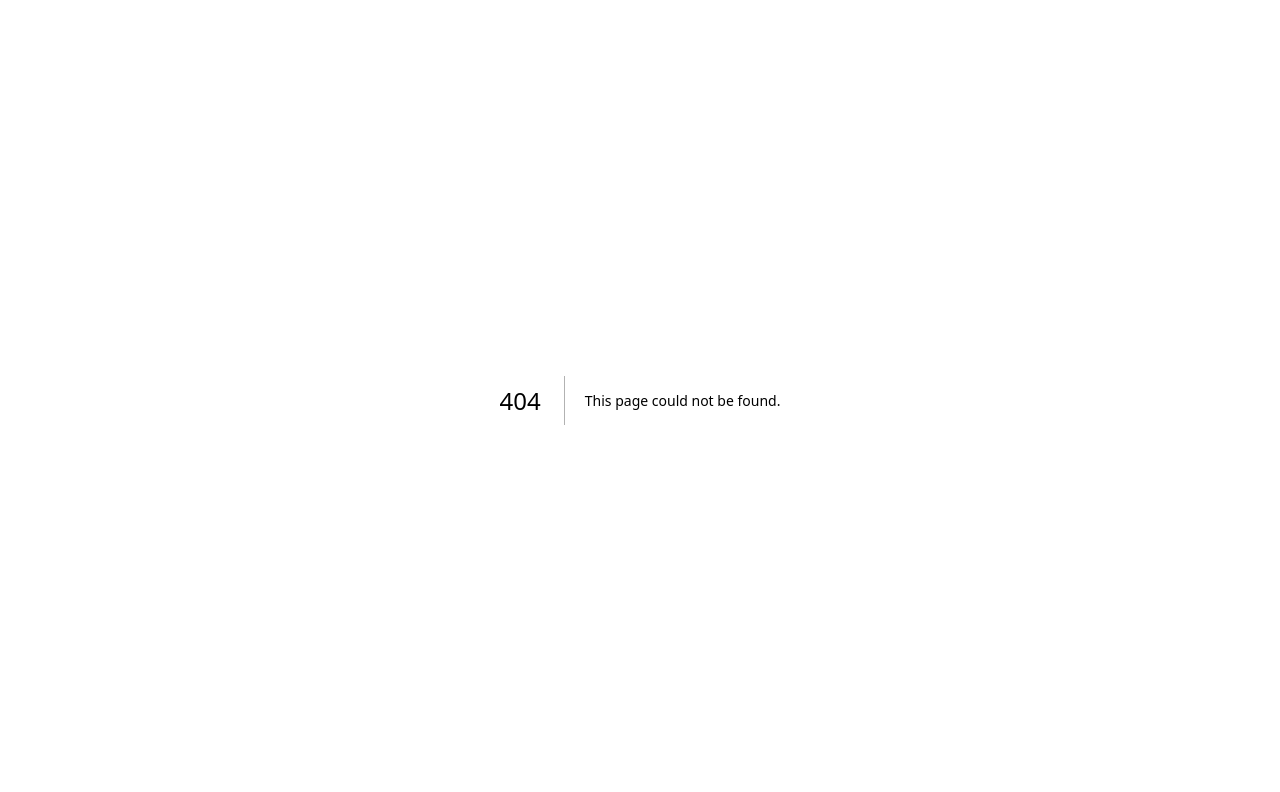
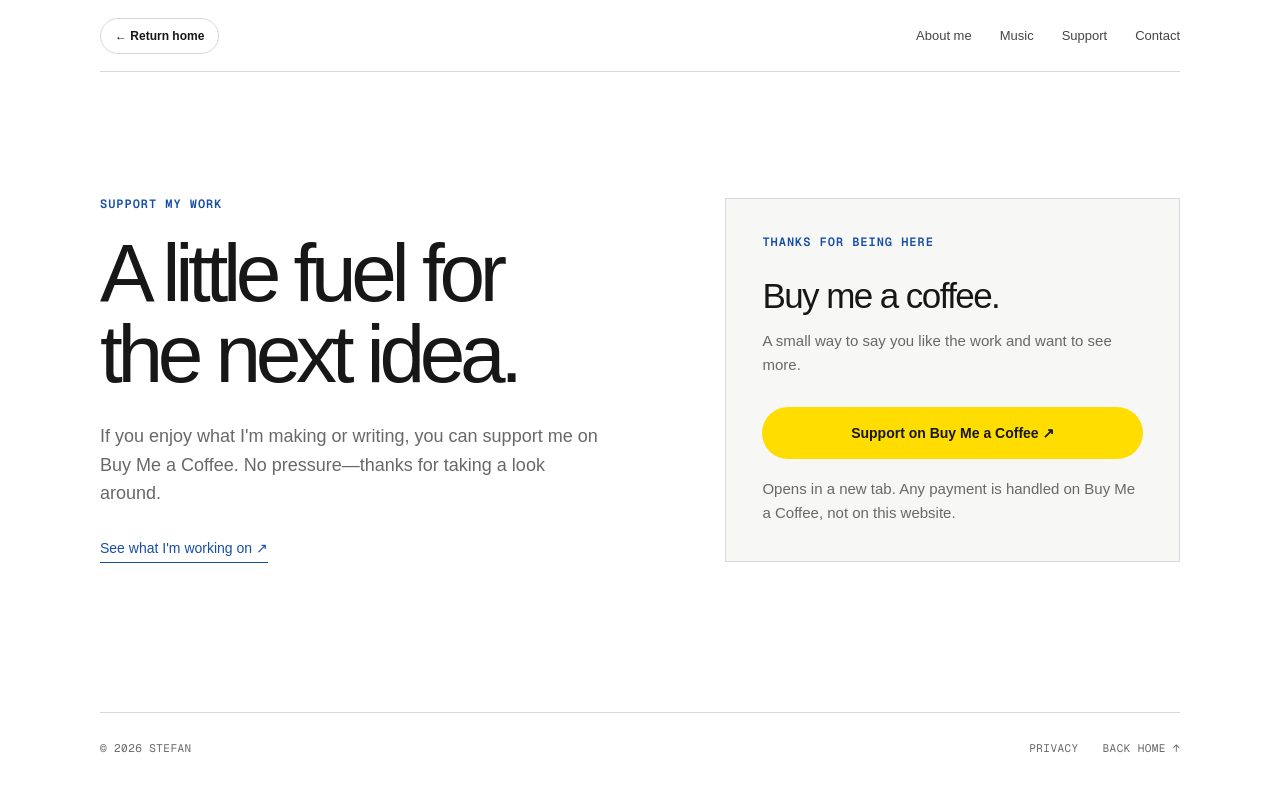
Before and after one commit to WHYDOESTHISWORLDEXIST/stefan-portfolio, a Next.js app: page /support in a window 1280 px wide. Before the commit this address had no page. Shown: the top 792 px of the page. Built offline with nearby package versions, Linux system fonts and the light colour scheme.

Commit message:
Add Buy Me a Coffee support page

```diff
--- a/app/about/page.tsx
+++ b/app/about/page.tsx
@@ -31,7 +31,7 @@ export default function AboutPage() {
     <main id="top" className="aboutPage">
       <nav className="nav shell" aria-label="Main navigation">
         <a className="returnButton" href="/">← Return home</a>
-        <div className="navLinks"><a href="#education">Education</a><a href="#currently">Currently</a><a href="/contact">Contact</a></div>
+        <div className="navLinks"><a href="#education">Education</a><a href="#currently">Currently</a><a href="/support">Support</a><a href="/contact">Contact</a></div>
       </nav>
 
       <header className="aboutHero shell">
--- a/app/contact/page.tsx
+++ b/app/contact/page.tsx
@@ -10,7 +10,7 @@ export default function ContactPage() {
     <main className="contactPage" id="top">
       <nav className="nav shell" aria-label="Main navigation">
         <a className="returnButton" href="/">← Return home</a>
-        <div className="navLinks"><a href="/about">About me</a><a href="/music">Music</a><a href="mailto:stefan.cutler@gmail.com">Email</a></div>
+        <div className="navLinks"><a href="/about">About me</a><a href="/music">Music</a><a href="/support">Support</a><a href="mailto:stefan.cutler@gmail.com">Email</a></div>
       </nav>
       <section className="contactLayout shell">
         <div className="contactIntro">
--- a/app/globals.css
+++ b/app/globals.css
@@ -102,4 +102,19 @@ a { color:inherit; text-decoration:none; }
   .intro { font-size:20px; }
   .contact h2 { font-size:39px; }
 }
+.supportLayout { display:grid; grid-template-columns:minmax(0,1.2fr) minmax(0,1fr); gap:80px; align-items:center; padding:116px 0 140px; min-height:calc(100vh - 160px); }
+.supportIntro h1 { margin:22px 0 28px; font-size:clamp(52px,6.5vw,82px); line-height:.98; letter-spacing:-.065em; }
+.supportIntro>p:not(.kicker) { margin:0 0 28px; max-width:500px; font-size:18px; line-height:1.6; color:var(--muted); }
+.supportCard { padding:36px; background:var(--paper); border:1px solid var(--line); }
+.supportCard h2 { margin:28px 0 14px; font-size:35px; line-height:1.1; letter-spacing:-.045em; }
+.supportCard>p:not(.kicker) { color:var(--muted); font-size:15px; line-height:1.6; }
+.coffeeButton { display:flex; align-items:center; justify-content:center; min-height:52px; margin-top:30px; padding:14px 18px; border-radius:999px; background:#ffdd00; color:#171717; font-size:14px; font-weight:600; text-align:center; }
+.coffeeButton:hover { background:#f0cf00; }
+.coffeeButton:focus-visible { outline:3px solid var(--accent); outline-offset:4px; }
+.supportCard>.supportNote { font-size:12px; margin:18px 0 0; }
+@media (max-width:760px) {
+  .supportLayout { grid-template-columns:minmax(0,1fr); gap:42px; padding:72px 0 88px; min-height:0; }
+  .supportIntro h1 { font-size:clamp(48px,13vw,72px); }
+  .supportCard { padding:28px 22px; }
+}
 @media (prefers-reduced-motion:reduce){html{scroll-behavior:auto}}
--- a/app/music/page.tsx
+++ b/app/music/page.tsx
@@ -17,7 +17,7 @@ export default function MusicPage() {
     <main id="top" className="musicPage">
       <nav className="nav shell" aria-label="Main navigation">
         <a className="returnButton" href="/">← Return home</a>
-        <div className="navLinks"><a href="/about">About me</a><a href="#playlists">Playlists</a><a href="/contact">Contact</a></div>
+        <div className="navLinks"><a href="/about">About me</a><a href="#playlists">Playlists</a><a href="/support">Support</a><a href="/contact">Contact</a></div>
       </nav>
 
       <header className="musicHero shell">
--- a/app/page.tsx
+++ b/app/page.tsx
@@ -24,7 +24,7 @@ export default function Home() {
     <main id="top">
       <nav className="nav shell" aria-label="Main navigation">
         <a className="wordmark" href="#top">Stefan</a>
-        <div className="navLinks"><a href="/about">About me</a><a href="/music">Music</a><a href="/contact">Contact</a></div>
+        <div className="navLinks"><a href="/about">About me</a><a href="/music">Music</a><a href="/support">Support</a><a href="/contact">Contact</a></div>
       </nav>
       <div className="topicBar" aria-label="Portfolio topics">
         <div className="shell topicBarInner">
--- a/app/privacy/page.tsx
+++ b/app/privacy/page.tsx
@@ -8,7 +8,7 @@ export default function PrivacyPage() {
     <main className="privacyPage" id="top">
       <nav className="nav shell" aria-label="Main navigation">
         <a className="returnButton" href="/">← Return home</a>
-        <div className="navLinks"><a href="/about">About me</a><a href="/music">Music</a><a href="/contact">Contact</a></div>
+        <div className="navLinks"><a href="/about">About me</a><a href="/music">Music</a><a href="/support">Support</a><a href="/contact">Contact</a></div>
       </nav>
 
       <header className="privacyHero shell">
--- /dev/null
+++ b/app/support/page.tsx
@@ -0,0 +1,31 @@
+export const metadata = {
+  title: 'Support — Stefan',
+  description: 'Support Stefan’s projects and writing on Buy Me a Coffee.',
+};
+
+export default function SupportPage() {
+  return (
+    <main className="supportPage" id="top">
+      <nav className="nav shell" aria-label="Main navigation">
+        <a className="returnButton" href="/">← Return home</a>
+        <div className="navLinks"><a href="/about">About me</a><a href="/music">Music</a><a href="/support" aria-current="page">Support</a><a href="/contact">Contact</a></div>
+      </nav>
+      <section className="supportLayout shell">
+        <header className="supportIntro">
+          <p className="kicker">Support my work</p>
+          <h1>A little fuel for<br />the next idea.</h1>
+          <p>If you enjoy what I&apos;m making or writing, you can support me on Buy Me a Coffee. No pressure—thanks for taking a look around.</p>
+          <a className="textLink" href="/#projects">See what I&apos;m working on ↗</a>
+        </header>
+        <div className="supportCard">
+          <p className="kicker">Thanks for being here</p>
+          <h2>Buy me a coffee.</h2>
+          <p>A small way to say you like the work and want to see more.</p>
+          <a className="coffeeButton" href="https://buymeacoffee.com/StefanCutler" target="_blank" rel="noopener noreferrer">Support on Buy Me a Coffee ↗</a>
+          <p className="supportNote">Opens in a new tab. Any payment is handled on Buy Me a Coffee, not on this website.</p>
+        </div>
+      </section>
+      <footer className="footer shell"><span>© 2026 Stefan</span><div className="footerLinks"><a href="/privacy">Privacy</a><a href="/">Back home ↑</a></div></footer>
+    </main>
+  );
+}
```
